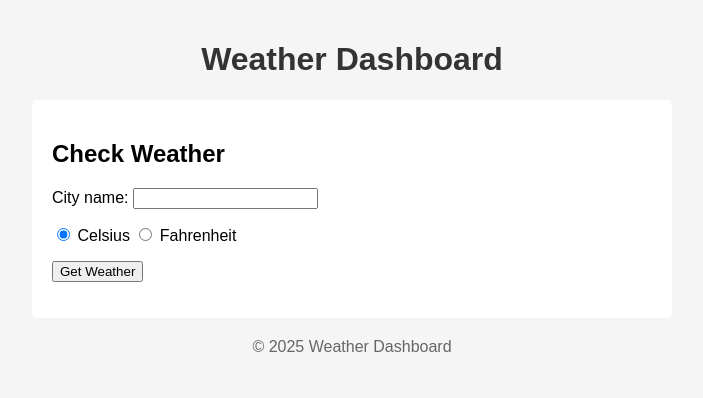
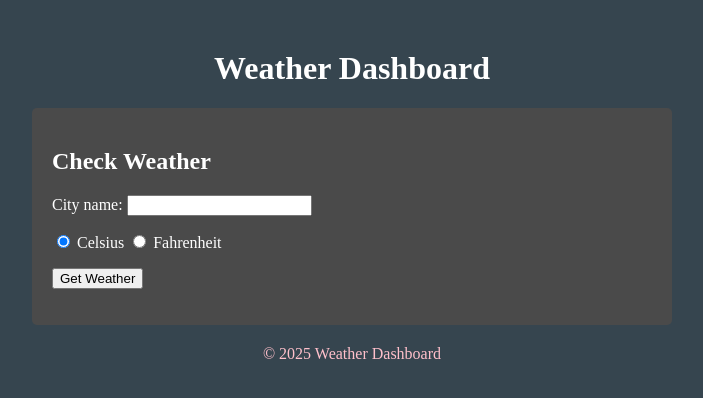
Before and after one commit to xtinalang/weather-dashboard, a Flask app: page / in a window 1280 px wide. Shown: the top 398 px of the page, without its empty margins (288-991 px from the left). Run offline with Flask 3, Linux system fonts and the light colour scheme.

Commit message:
one commit at a time

```diff
--- a/web/templates/base.html
+++ b/web/templates/base.html
@@ -3,10 +3,33 @@
 <head>
     <title>{% block title %}Weather Dashboard{% endblock %}</title>
     <style>
-        body { font-family: sans-serif; margin: 0; padding: 20px; background: #f5f5f5; }
-        h1 { text-align: center; color: #333; }
-        .container { max-width: 600px; margin: 0 auto; background: white; padding: 20px; border-radius: 5px; }
-        footer { text-align: center; margin-top: 20px; color: #666; }
+        body {
+            font-family: Times New Roman;
+            margin: 0;
+            padding: 30px;
+            background: #36454F;
+        }
+        h1 { text-align: center;
+            color: white;
+            font-size: 2rem;
+            font-weight: bold;
+            margin-top: 20px;
+        }
+        .container {
+            max-width: 600px;
+            margin: 0 auto;
+            background: #4A4A4A;
+            padding: 20px;
+            color: white;
+            border-radius: 5px;
+        }
+        footer {
+            text-align:
+            center;
+            margin-top:
+            20px;
+            color: pink;
+        }
     </style>
 </head>
 <body>
```
Also changed, not shown: web/static/css/style.css (+0 -7 lines).
